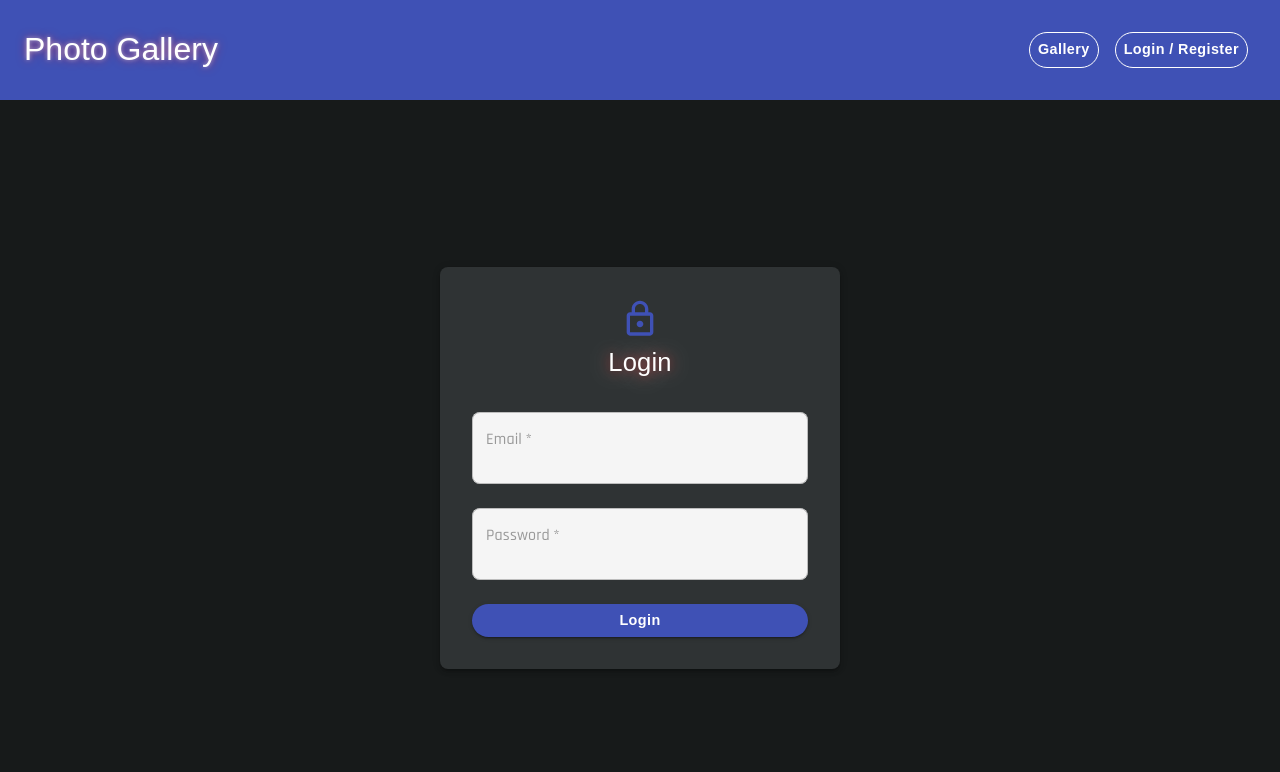
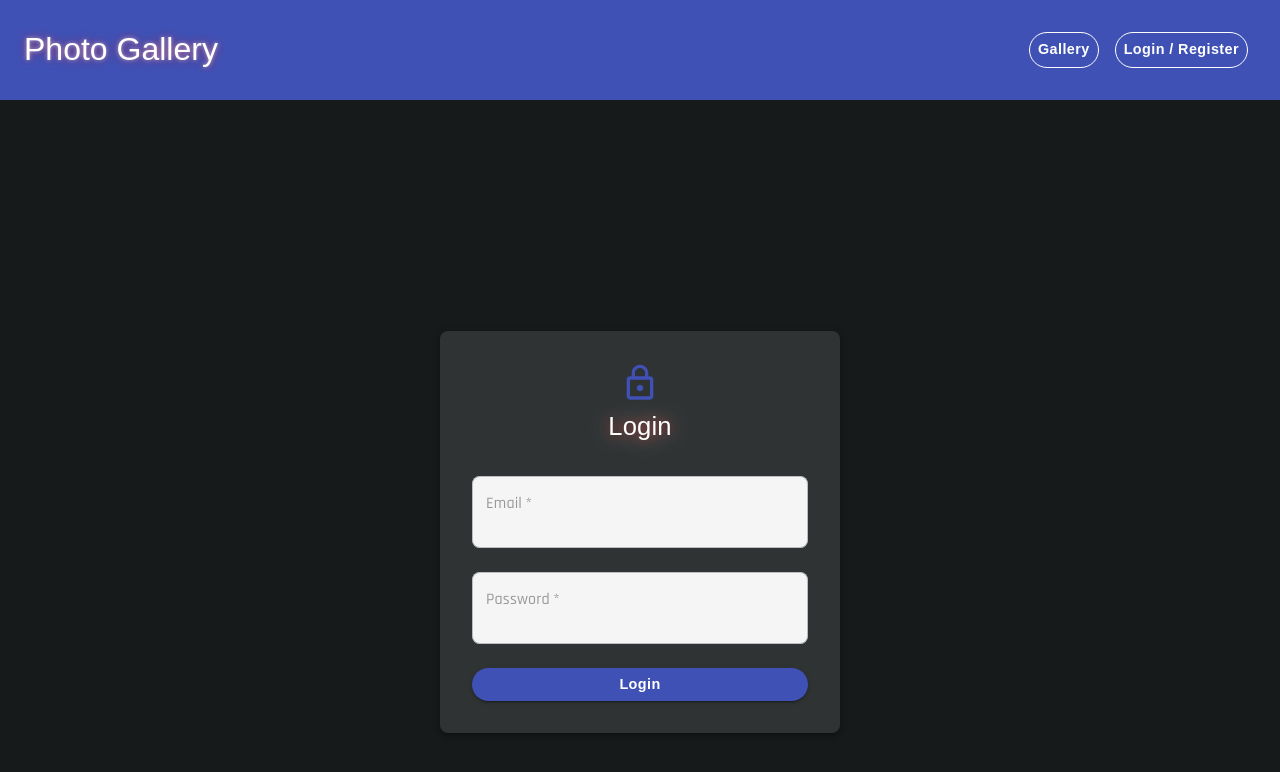
Before and after one commit to DanRoss88/Photo-Gallery, a React (Create React App) app in the folder frontend/: page /login in a window 1280 px wide. Shown: the top 772 px of the page. Built offline with nearby package versions, Linux system fonts and the light colour scheme; no server answers; a web font is replaced by a local one.

Commit message:
working now

```diff
--- a/frontend/src/theme.ts
+++ b/frontend/src/theme.ts
@@ -194,6 +194,7 @@ export const formContainerStyles: SxProps<Theme> = {
   justifyContent: 'center',
   alignItems: 'center',
   minHeight: 'calc(100vh - 64px)',
+  mt: '4rem'
 };
 
 export const formPaperStyles: SxProps<Theme> = {
```
